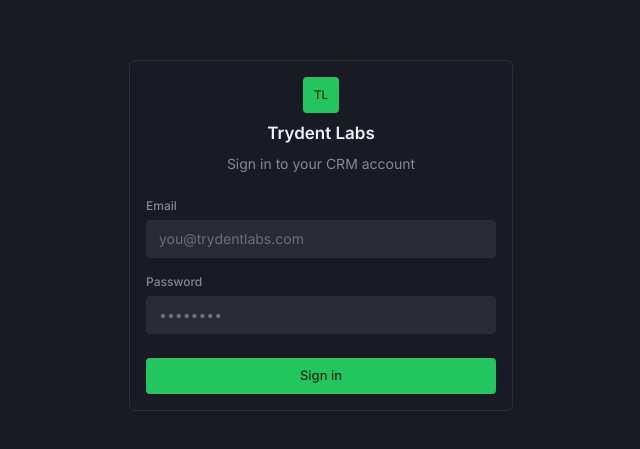
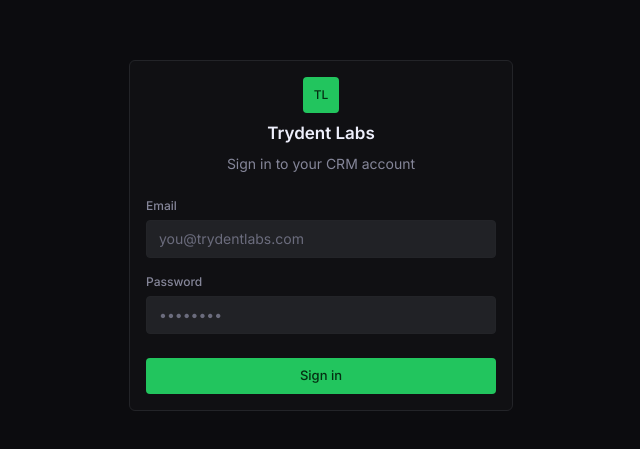
Before and after one commit to gokulbaburaj/trydent-crm, a Next.js app: page /login in a window 1280 px wide. Shown: the part 165-614 px from the top of the page, without its empty margins (319-959 px from the left). Built offline with nearby package versions, Linux system fonts and the light colour scheme; no server answers.

Commit message:
Darken theme and strengthen active nav state to match Linear's production app

```diff
--- a/src/app/globals.css
+++ b/src/app/globals.css
@@ -1,12 +1,12 @@
 @import "tailwindcss";
 
 :root {
-  --background: #181921;
-  --surface: #191a23;
-  --surface-hover: #21232e;
-  --surface-raised: #292a35;
-  --border: #2c2d3c;
-  --border-subtle: #212234;
+  --background: #0c0c0f;
+  --surface: #101013;
+  --surface-hover: #1a1b1f;
+  --surface-raised: #212226;
+  --border: #232428;
+  --border-subtle: #1a1b1f;
   --foreground: #eeeffc;
   --foreground-secondary: #d2d3e0;
   --muted: #858699;
--- a/src/components/Sidebar.tsx
+++ b/src/components/Sidebar.tsx
@@ -52,7 +52,7 @@ function NavGroup({
             className={cn(
               "flex items-center gap-2.5 rounded px-2 py-[7px] text-[13px] font-medium transition-colors",
               active
-                ? "bg-muted/20 text-foreground"
+                ? "bg-surface-raised text-foreground"
                 : "text-muted hover:bg-surface-hover hover:text-foreground-secondary"
             )}
           >
```
Also changed, not shown: 1 other file (tests, documents, lock files or other folders).
